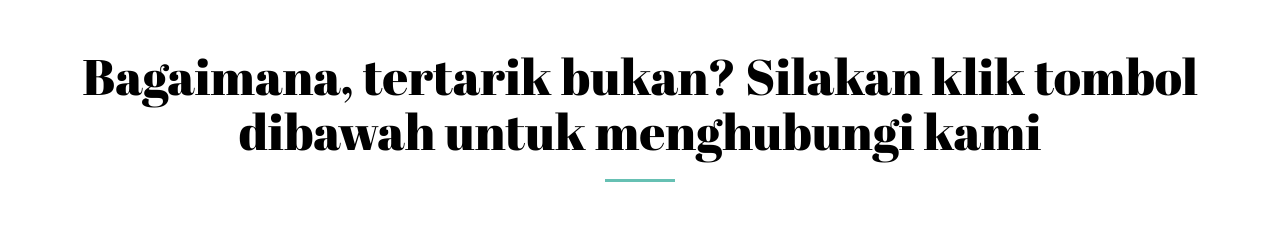
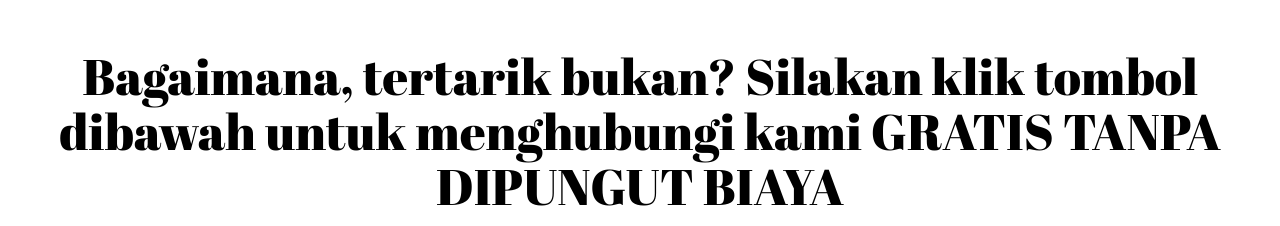
Before and after one commit to vtubeindo/online, a plain HTML site: page index.html in a window 1280 px wide. Shown: the part 2869-3095 px from the top of the page. Drawn offline with Linux system fonts and the light colour scheme; some packages are replaced by stand-ins of ours.

Commit message:
Update index.html

```diff
--- a/index.html
+++ b/index.html
@@ -246,7 +246,9 @@
 
 <div class="row">
             <div class="col-xs-12 col-md-12 section-container-spacer">
-                <h2 class="text-center">Bagaimana, tertarik bukan? Silakan klik tombol dibawah untuk menghubungi kami</h2>
+                <h2 class="text-center">Bagaimana, tertarik bukan? Silakan klik tombol dibawah untuk menghubungi kami
+                    GRATIS TANPA DIPUNGUT BIAYA
+                </h2>
             </div>
 </div>
 
```
